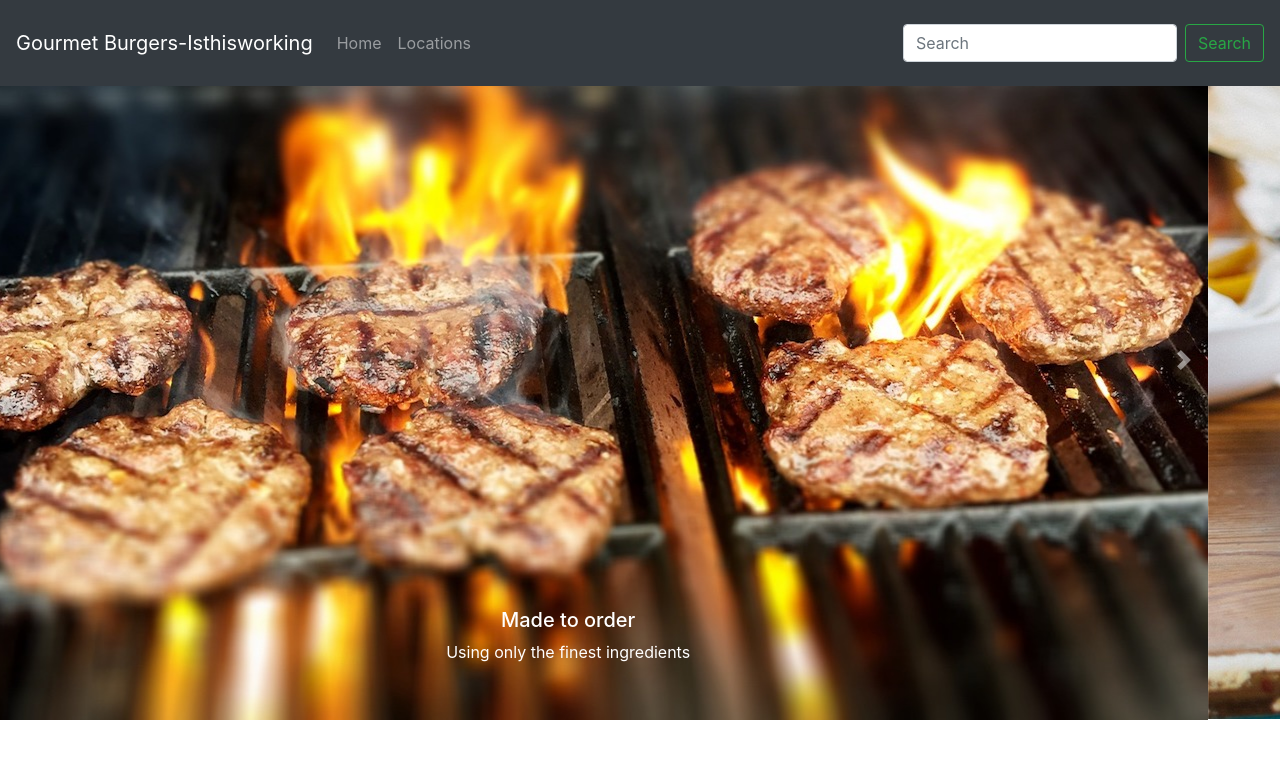
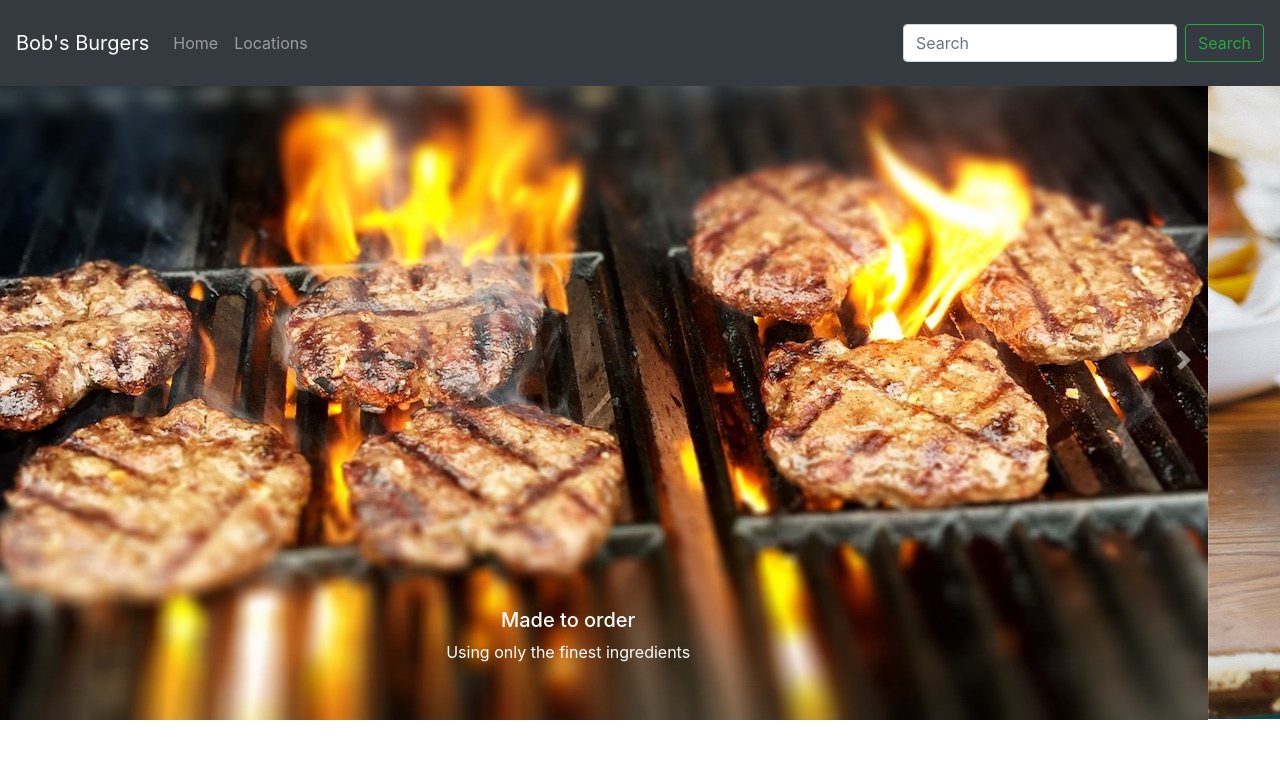
Before and after one commit to Elk-dev/gourmet-burgers, a plain HTML site: page index.html in a window 1280 px wide. Shown: the top 765 px of the page. Drawn offline with nearby package versions, Linux system fonts and the light colour scheme.

Commit message:
Bobs burgers

```diff
--- a/index.html
+++ b/index.html
@@ -16,7 +16,7 @@
 
 
         <nav class="navbar navbar-expand-md navbar-dark fixed-top bg-dark">
-            <a class="navbar-brand" href="">Gourmet Burgers-Isthisworking</a>
+            <a class="navbar-brand" href="">Bob's Burgers</a>
             <button class="navbar-toggler" type="button" data-toggle="collapse" data-target="#navbarCollapse">
                 <span class="navbar-toggler-icon"></span>
             </button>
```
